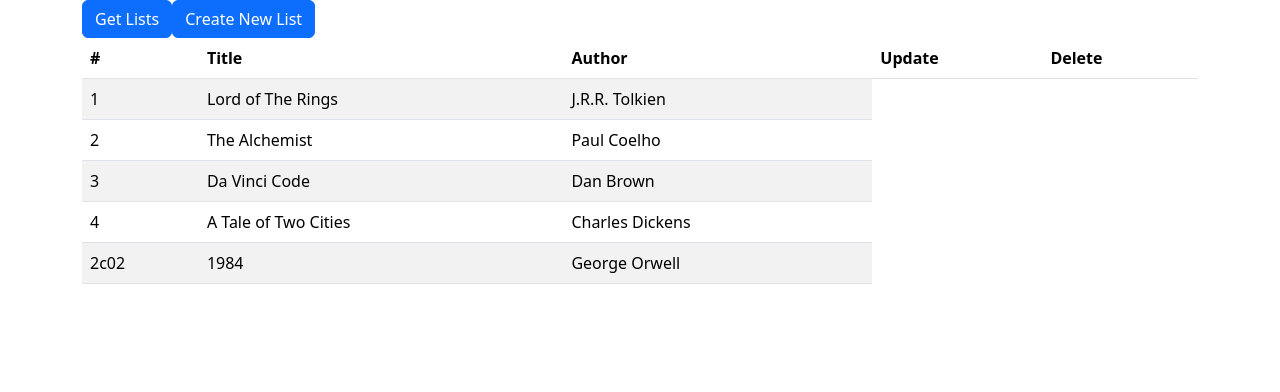
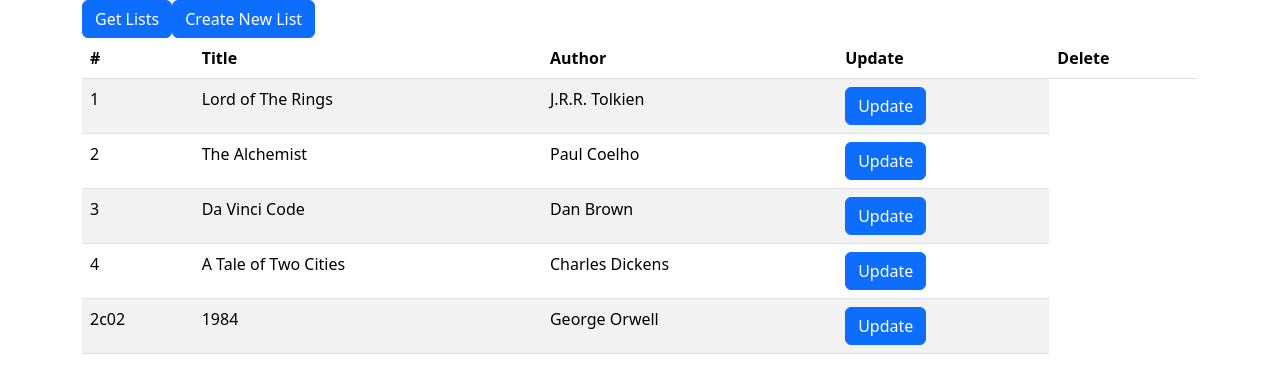
Before and after one commit to ting625/m5-w3-d2-demo, a React (Create React App) app in the folder crud-json-server/: page / in a window 1280 px wide. Both pictures are taken after a click on the button "Get Lists". Shown: the top 392 px of the page. Built offline with nearby package versions, Linux system fonts and the light colour scheme; data requests are answered from the project's data file.

Commit message:
Complete the UpdateList.js

```diff
--- a/crud-json-server/src/App.js
+++ b/crud-json-server/src/App.js
@@ -43,8 +43,6 @@ class App extends React.Component {
     }
 
     createList = () => {
-
-
       fetch("http://localhost:5001/posts", {
         method: "POST",
         headers: {
@@ -65,8 +63,58 @@ class App extends React.Component {
       .catch(error => console.log("Failed to create list:", error));
     }
 
+    getList = (event, id) => {
+      this.setState(
+        {
+          singledata: {
+            title: "Loading...",
+            author: "Loading..."
+          }
+        },
+        () => {
+          fetch("http://localhost:5001/posts/" + id)
+            .then(res => res.json())
+            .then(result => {
+              this.setState({
+                singledata: {
+                  title: result.title,
+                  author: result.author ? result.author : ""
+                }
+          });
+        });
+      }
+    );
+    }
+
+    updateList= (event, id) => {
+      fetch("http://localhost:5001/posts/" + id, {
+        method: "PUT",
+        headers: {
+          "Content-Type": "application/json"
+        },
+        body: JSON.stringify(this.state.singledata)
+      })
+      .then(res => res.json ())
+      .then(result => {
+        this.setState({
+          singledata: {
+            title: "",
+            author: ""
+          }
+        });
+        this.getLists();
+      });
+    }
+
     render() {
-      const listTable = this.state.loading? ( <span>Loading Data.......Please be patience.</span>) : (<Lists alldata ={this.state.alldata} />);
+      const listTable = this.state.loading? ( <span>Loading Data.......Please be patience.</span>) : (
+      <Lists
+        alldata ={this.state.alldata}
+        singledata={this.state.singledata}
+        getList={this.getList}
+        updateList={this.updateList}
+        handleChange={this.handleChange}
+        />);
 
       return(
         <div className="container">
--- /dev/null
+++ b/crud-json-server/src/DeleteList.js
@@ -0,0 +1,2 @@
+import React, { useState } from 'react';
+import { Modal, Button } from 'react-bootstrap';
--- a/crud-json-server/src/Lists.js
+++ b/crud-json-server/src/Lists.js
@@ -1,4 +1,5 @@
 import React from 'react'
+import UpdateList from './UpdateList';
 import "bootstrap/dist/css/bootstrap.min.css";
 
 function Lists(props) {
@@ -9,6 +10,16 @@ function Lists(props) {
             <td>{element.id}</td>
             <td>{element.title}</td>
             <td>{element.author}</td>
+            <td>
+                <UpdateList
+                 elementId={element.id}
+                 singledata={props.singledata}
+                 getList={props.getList}
+                 updateList={props.updateList}
+                 handleChange={props.handleChange}
+                >
+                </UpdateList>
+            </td>
         </tr>
         )
     })
--- a/crud-json-server/src/UpdateList.js
+++ b/crud-json-server/src/UpdateList.js
@@ -6,6 +6,7 @@ function UpdateList(props) {
 
     const handleClose = () => setShow(false);
     const handleShow = () => setShow(true);
+
     return (
         <React.Fragment>
             <Button
@@ -43,7 +44,13 @@ function UpdateList(props) {
                 <Button variant="secondary" onClick={handleClose}>
                     Close
                 </Button>
-                <Button variant="primary" onClick={handleClose}>
+                <Button variant="primary"
+                onClick= {(event) => {
+                    console.log("clicked to update entry")
+                    handleClose ();
+                    props.updateList(event,props.elementId);
+                    }}
+                >
                     Update
                 </Button>
                 </Modal.Footer>
```
